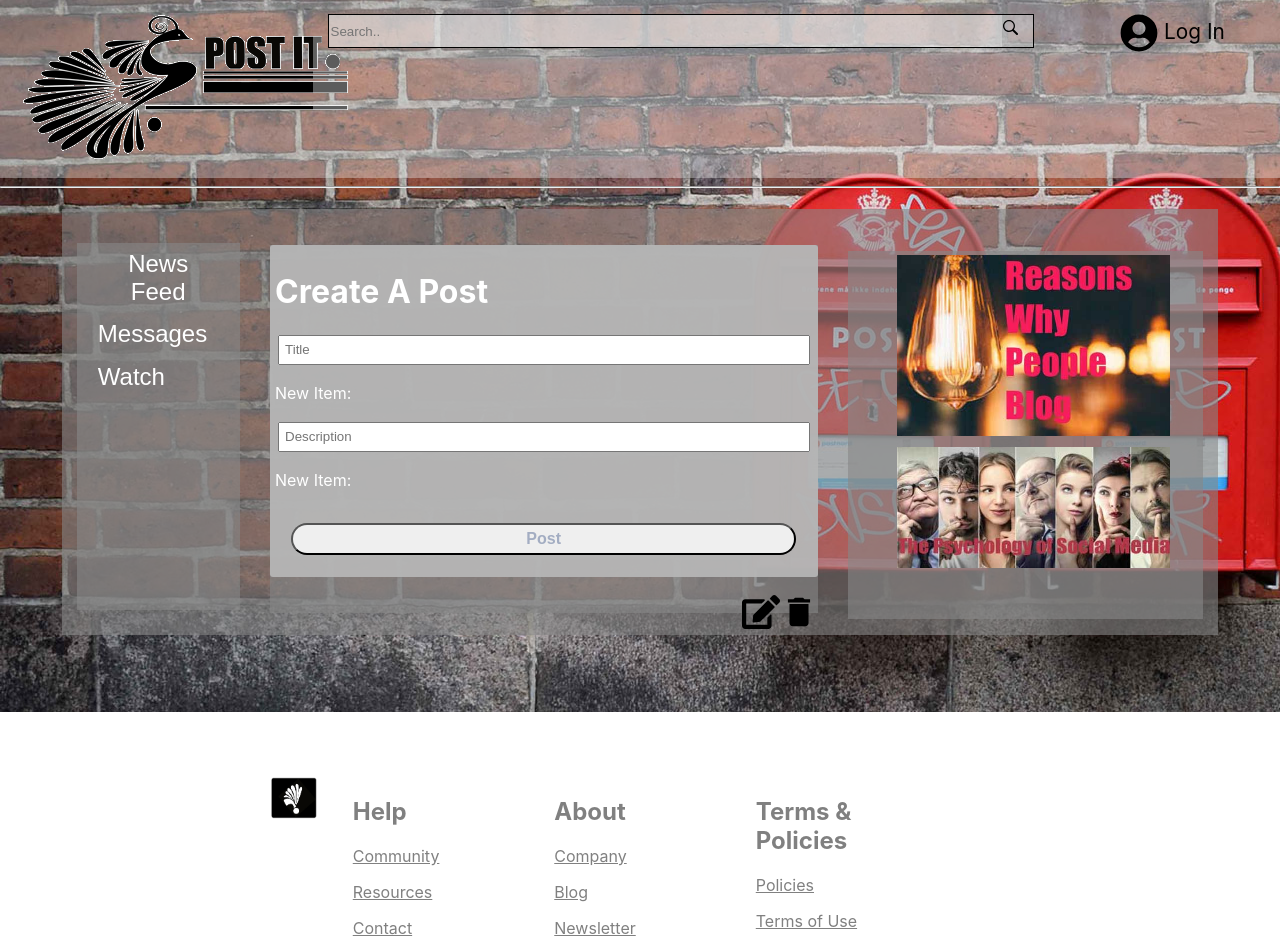
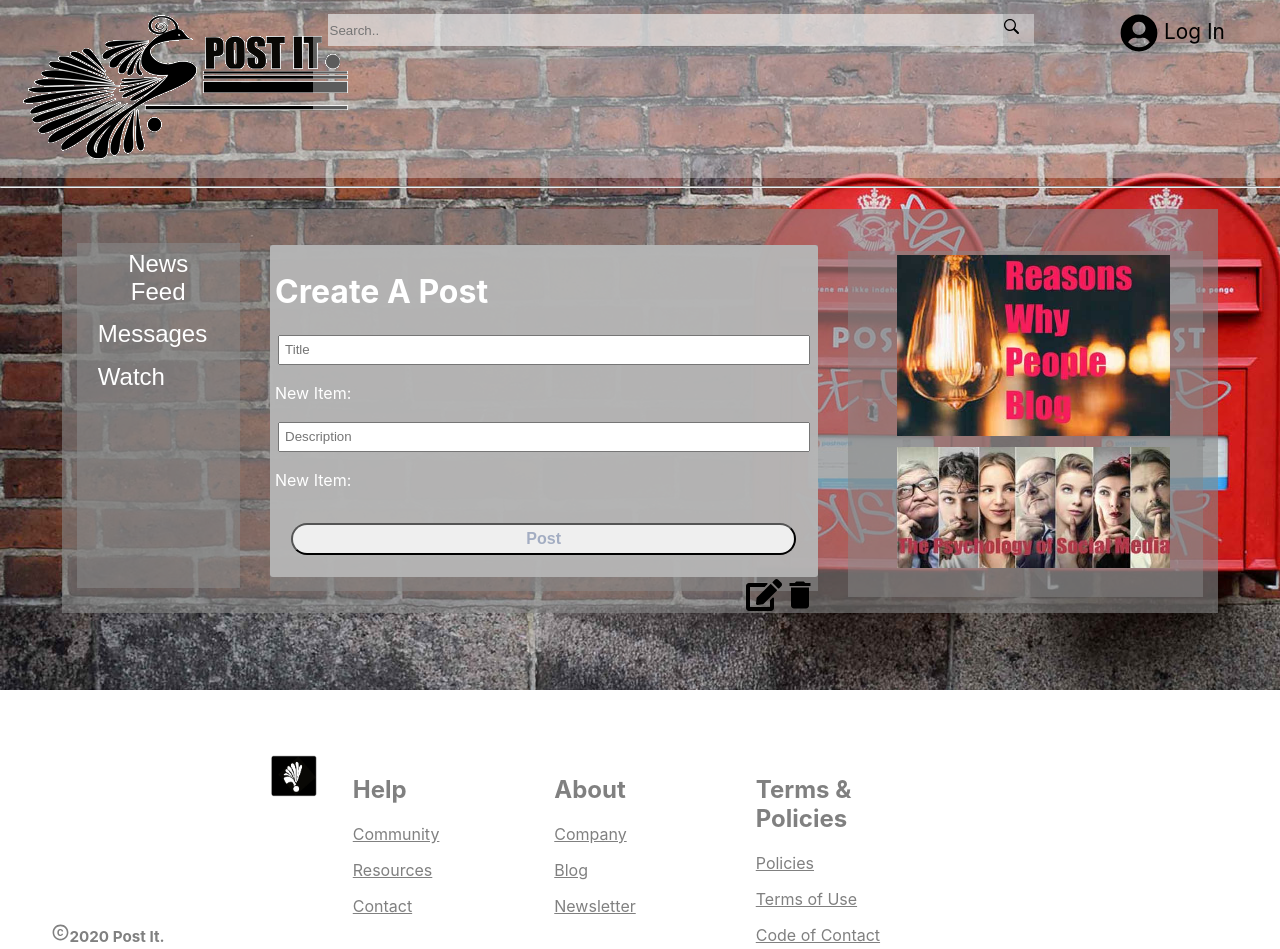
Before and after one commit to jenPlaza/postit, a React (Create React App) app in the folder my-app/: page / in a window 1280 px wide. Shown: the top 949 px of the page. Built offline with nearby package versions, Linux system fonts and the light colour scheme.

Commit message:
fix the add Item function to use the spread operator.  My ... dots had format from pasting, which broke the function. its in working condition now.

```diff
--- a/my-app/src/App.js
+++ b/my-app/src/App.js
@@ -27,11 +27,10 @@ class App extends React.Component {
 
 	handleSubmit = e => {
 	e.preventDefault();
-	this.state.postListing.push({
-		postTitle:this.state.titleInput,
-		postDescription:this.state.descriptionInput
-	})
-    this.setState({postListing: this.state.postListing});
+	 this.setState({
+	postListing:[...this.state.postListing, {postTitle:this.state.titleInput, postDescription:this.state.descriptionInput}]
+});
+e.target.reset()
   }
 
 	removeItem = key => {
@@ -133,6 +132,6 @@ const styles ={
 		divSBRight:{
 		marginTop:'-9%',
 		height:'100%',
-		backgroundColor:'rgba(135, 135, 135, 0.6)',
+		backgroundColor:'rgba(135, 135, 135, 0.5)',
 	},
 }
--- a/my-app/src/components/footer/Footer.js
+++ b/my-app/src/components/footer/Footer.js
@@ -2,7 +2,8 @@
 import React from 'react'
 import './Footer.css'
 import logo2 from '../../images/ptBtn3.png'
-import { Row, Col } from 'react-grid-system';
+import { Row, Col } from 'react-grid-system'
+import {MdCopyright} from 'react-icons/md'
 
 const Footer = () => {
 	return(
@@ -10,7 +11,11 @@ const Footer = () => {
 		<footer style={styles.container}>
 	  	<Row>
 	   		<Col xs={3} style={styles.col}>
+
 	  			<img src={logo2} alt="Logo2 icon" style={styles.logo2}/>
+		<div style={styles.copy}>
+				<p style={styles.p} ><MdCopyright size={19}/><b>2020 Post It.</b></p>
+		</div>
 	  		</Col>
 	  		<Col md={2} style={styles.col}>
 	  			<h2 style={styles.h2}>Help</h2>
@@ -59,4 +64,10 @@ const styles ={
 	a:{
 		color:'grey',
 	},
+	copy:{
+		bottom:'0px',
+		position:'absolute',
+		fontSize:'0.95em',
+
+	},
 }
--- a/my-app/src/components/listitems/ListItems.js
+++ b/my-app/src/components/listitems/ListItems.js
@@ -6,10 +6,8 @@ import {MdDelete} from 'react-icons/md'
 const ListItem = props => {
 	return(
 		<li key={props.id} style={styles.list}>
-		<div style={styles.icons}>
-		<FaEdit style={styles.faEdit} size={38}/>
-		<MdDelete style={styles.mdDelete} size={38} onClick={props.dlt}/>
-		</div>
+		<MdDelete style={styles.mdDelete} size={36} onClick={props.dlt}/>
+		<FaEdit style={styles.faEdit} size={36}/>
 			<div style={styles.items}>{props.val.postTitle}</div>
 			<div style={styles.items}>{props.val.postDescription}</div>
 		</li>
@@ -28,7 +26,10 @@ const styles ={
 	items:{
 		marginLeft:'3%',
 	},
-	icons:{
+	mdDelete:{
 		float:'right',
-	}
+	},
+	faEdit:{
+		float:'right',
+	},
 }
--- a/my-app/src/components/myForm/MyForm.js
+++ b/my-app/src/components/myForm/MyForm.js
@@ -13,10 +13,8 @@ const MyForm = props =>{
 		<p>New Item:{props.titleInput}</p>
 		<input type='text' style={styles.input} name='postDescription' value={props.postDescription} onChange={props.descriptionBind} placeholder="Description" required/>
 		<p>New Item:{props.descriptionInput}</p>
-		<Button type='submit' id='submit' btnText='Post' className='button' />
+		<Button type='submit' btnText='Post' />
       </form>
-
-		<ul className='list'></ul>
 		</div>
 
     );
--- a/my-app/src/components/nav/Nav.js
+++ b/my-app/src/components/nav/Nav.js
@@ -41,9 +41,8 @@ const styles ={
 		height:'auto',
 	},
 	search:{
-		border:'1px solid black',
 		height:'32px',
-		backgroundColor:'rgba(231, 231, 231, 0.4)',
+		backgroundColor:'rgba(231, 231, 231, 0.5)',
 	},
 	searchBox:{
 		border:'none',
@@ -52,14 +51,12 @@ const styles ={
 		backgroundColor:'rgba(231, 231, 231, 0.4)',
 	},
 	avatar:{
-		/*border:'1px solid green',*/
 		float:'right',
 		width:'100%',
 		display:'flex',
 		justifyContent: 'center',
 	},
 	p:{
-		/*border:'1px solid lime',*/
 		marginTop:'5px',
 		marginLeft:'3%',
 		fontSize:'1.3em',
--- a/my-app/src/components/sidebarright/SideBarRight.js
+++ b/my-app/src/components/sidebarright/SideBarRight.js
@@ -28,9 +28,7 @@ const styles ={
 
 	li:{
 	display:'block',
-		/*border:'1px solid red',*/
 		listStyleType:'none',
-
 },
 		btn:{
 		border:'none',
```
